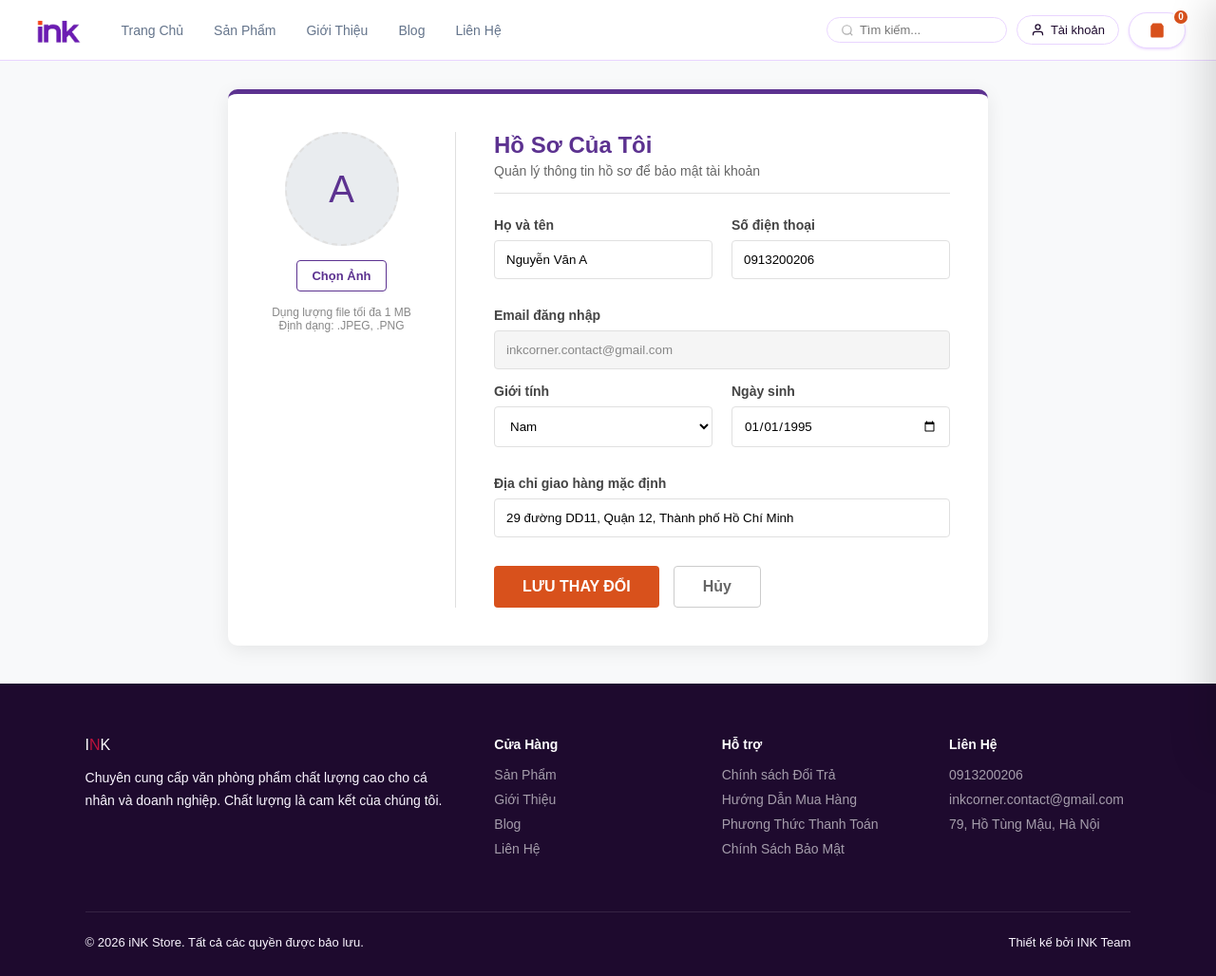
After one commit to quanYamet3/Thiet-ke-web-nhom-6, a PHP site: page /User.php in a window 1280 px wide. The commit adds this page. Shown: the whole page at 95% size. Run offline with PHP 8.4, Linux system fonts and the light colour scheme.

Commit message:
Thêm trang người dùng

```diff
--- /dev/null
+++ b/User.css
@@ -0,0 +1,235 @@
+:root {
+            --primary-purple: #5c3290;
+            --primary-orange: #d8511c;
+            --bg-color: #f8f9fa;
+            --text-color: #333333;
+            --border-color: #e0e0e0;
+            --font-main: Arial, Helvetica, sans-serif;
+            --ink-purple: #5c3290;   /* màu logo chính */
+    --ink-orange: #d8511c;   /* chấm cam */
+    --ink-light: #FAF5FF;
+    --ink-dark: #1E0A2E;
+    --ink-gray: #64748B;
+    --ink-border: #E9D5FF;
+    --ink-crimson: #BE123C; /* đỏ cho giá sản phẩm */
+        }
+
+        /* === RESET CƠ BẢN === */
+        * {
+            margin: 0;
+            padding: 0;
+            box-sizing: border-box;
+        }
+
+        body {
+    font-family: var(--font-main);
+    background-color: var(--bg-color);
+    color: var(--text-color);
+
+    display: flex;
+    flex-direction: column; /* Ép header và nội dung xếp dọc */
+    align-items: center; /* Căn giữa card theo chiều ngang */
+    /* Xóa justify-content: center; để tránh ép lỗi chiều dọc */
+}
+
+        /* === KHUNG THÔNG TIN CÁ NHÂN === */
+        .profile-card {
+            background-color: white;
+            width: 100%;
+            max-width: 800px;
+            border-radius: 10px;
+            box-shadow: 0 5px 20px rgba(0,0,0,0.08);
+            border-top: 5px solid var(--primary-purple);
+            padding: 40px;
+            display: flex;
+            gap: 40px;
+        }
+
+        /* Cột trái: Avatar */
+        .profile-sidebar {
+            width: 200px;
+            text-align: center;
+            display: flex;
+            flex-direction: column;
+            align-items: center;
+            border-right: 1px solid var(--border-color);
+            padding-right: 40px;
+        }
+
+        .avatar-preview {
+            width: 120px;
+            height: 120px;
+            background-color: #e9ecef;
+            border-radius: 50%;
+            margin-bottom: 15px;
+            display: flex;
+            align-items: center;
+            justify-content: center;
+            font-size: 40px;
+            color: var(--primary-purple);
+            border: 2px dashed var(--border-color);
+            overflow: hidden;
+        }
+
+        .avatar-preview img {
+            width: 100%;
+            height: 100%;
+            object-fit: cover;
+        }
+
+        .btn-upload {
+            background-color: white;
+            color: var(--primary-purple);
+            border: 1px solid var(--primary-purple);
+            padding: 8px 15px;
+            border-radius: 4px;
+            font-size: 13px;
+            cursor: pointer;
+            transition: all 0.3s;
+            font-weight: bold;
+        }
+
+        .btn-upload:hover {
+            background-color: var(--primary-purple);
+            color: white;
+        }
+
+        .avatar-note {
+            font-size: 12px;
+            color: #888;
+            margin-top: 15px;
+        }
+
+        /* Cột phải: Form thông tin */
+        .profile-content {
+            flex: 1;
+        }
+
+        .profile-content h2 {
+            color: var(--primary-purple);
+            font-size: 24px;
+            margin-bottom: 5px;
+        }
+
+        .profile-content p {
+            font-size: 14px;
+            color: #666;
+            margin-bottom: 25px;
+            border-bottom: 1px solid var(--border-color);
+            padding-bottom: 15px;
+        }
+
+        .form-row {
+            display: grid;
+            grid-template-columns: 1fr 1fr;
+            gap: 20px;
+            margin-bottom: 15px;
+        }
+
+        .form-group {
+            margin-bottom: 15px;
+        }
+
+        .form-group.full-width {
+            grid-column: span 2;
+        }
+
+        .form-group label {
+            display: block;
+            margin-bottom: 8px;
+            font-weight: bold;
+            font-size: 14px;
+            color: #444;
+        }
+
+        .form-group input, .form-group select {
+            width: 100%;
+            padding: 12px;
+            border: 1px solid var(--border-color);
+            border-radius: 4px;
+            font-family: inherit;
+            outline: none;
+            transition: border-color 0.3s;
+            background-color: white;
+        }
+
+        .form-group input:focus, .form-group select:focus {
+            border-color: var(--primary-purple);
+        }
+
+        .form-group input:disabled {
+            background-color: #f5f5f5;
+            cursor: not-allowed;
+            color: #888;
+        }
+
+        .action-buttons {
+            display: flex;
+            gap: 15px;
+            margin-top: 30px;
+        }
+
+        .btn-save {
+            background-color: var(--primary-orange);
+            color: white;
+            border: none;
+            padding: 12px 30px;
+            border-radius: 4px;
+            font-weight: bold;
+            font-size: 16px;
+            cursor: pointer;
+            transition: background 0.3s;
+        }
+
+        .btn-save:hover {
+            background-color: #b94215;
+        }
+
+        .btn-cancel {
+            background-color: transparent;
+            color: #666;
+            border: 1px solid #ccc;
+            padding: 12px 30px;
+            border-radius: 4px;
+            font-weight: bold;
+            font-size: 16px;
+            cursor: pointer;
+            transition: all 0.3s;
+        }
+
+        .btn-cancel:hover {
+            background-color: #f0f0f0;
+            color: #333;
+        }
+
+        /* Responsive */
+        @media (max-width: 768px) {
+            .profile-card {
+                flex-direction: column;
+                padding: 30px 20px;
+            }
+            .profile-sidebar {
+                width: 100%;
+                border-right: none;
+                border-bottom: 1px solid var(--border-color);
+                padding-right: 0;
+                padding-bottom: 30px;
+                margin-bottom: 30px;
+            }
+            .form-row {
+                grid-template-columns: 1fr;
+            }
+            .form-group.full-width {
+                grid-column: span 1;
+            }
+        }
+
+        header {
+    width: 100%;
+}
+
+.profile-card {
+    /* Code cũ giữ nguyên */
+    margin-top: 40px; /* Thêm khoảng cách đẩy phần card ra xa khỏi header */
+    margin-bottom: 40px;
+}
--- /dev/null
+++ b/User.php
@@ -0,0 +1,169 @@
+<!DOCTYPE html>
+<html lang="vi">
+<head>
+    <meta charset="UTF-8">
+    <meta name="viewport" content="width=device-width, initial-scale=1.0">
+    <title>Thông tin cá nhân - InkCorner</title>
+    <link rel="stylesheet" href="User.css">
+    <link rel="stylesheet" href="CSS_header.css">
+    <link rel="stylesheet" href="CSS_footer.css">
+</head>
+<body>
+<header>
+<nav>
+    <a href="#" class="nav-logo">
+    <img src="logo.jpg" class="logo-img">
+    </a>
+    <div class="nav-links">
+      <a href="#">Trang Chủ</a>
+      <a href="#">Sản Phẩm</a>
+      <a href="#">Giới Thiệu</a>
+      <a href="#">Blog</a>
+      <a href="#">Liên Hệ</a>
+    </div>
+    <div class="nav-right">
+      <div class="search-box">
+        <svg width="14" height="14" viewBox="0 0 24 24" fill="none" stroke="currentColor" stroke-width="2"><circle cx="11" cy="11" r="8"/><path d="m21 21-4.35-4.35"/></svg>
+        <input type="text" placeholder="Tìm kiếm..." id="searchInput" oninput="filterProducts()">
+      </div>
+      <button class="btn-account" onclick="openModal('loginModal')">
+        <svg width="15" height="15" viewBox="0 0 24 24" fill="none" stroke="currentColor" stroke-width="2"><path d="M20 21v-2a4 4 0 0 0-4-4H8a4 4 0 0 0-4 4v2"/><circle cx="12" cy="7" r="4"/></svg>
+        Tài khoản
+      </button>
+      <!-- Nút giỏ hàng - Small pill -->
+      <button class="btn-cart" onclick="toggleCart()">
+        CART
+        <svg viewBox="0 0 24 24" fill="none" stroke="currentColor" stroke-width="2.5">
+          <path d="M6 2L3 6v14a2 2 0 0 0 2 2h14a2 2 0 0 0 2-2V6l-3-4z"/>
+          <line x1="3" y1="6" x2="21" y2="6"/>
+          <path d="M16 10a4 4 0 0 1-8 0"/>
+        </svg>
+        <span class="cart-badge" id="cartBadge">0</span>
+      </button>
+    </div>
+  </nav>
+
+  <!-- CART OVERLAY & DRAWER -->
+  <div class="cart-overlay" id="cartOverlay" onclick="toggleCart()"></div>
+  <div class="cart-drawer" id="cartDrawer">
+    <div class="cart-header">
+      <h3>Gio Hang</h3>
+      <button class="cart-close" onclick="toggleCart()">
+        <svg width="20" height="20" viewBox="0 0 24 24" fill="none" stroke="currentColor" stroke-width="2"><line x1="18" y1="6" x2="6" y2="18"/><line x1="6" y1="6" x2="18" y2="18"/></svg>
+      </button>
+    </div>
+    <div class="cart-body" id="cartBody">
+      <div class="cart-empty">
+        <svg width="56" height="56" viewBox="0 0 24 24" fill="none" stroke="#CBD5E1" stroke-width="1.5" style="margin:0 auto 16px;display:block"><path d="M6 2L3 6v14a2 2 0 0 0 2 2h14a2 2 0 0 0 2-2V6l-3-4z"/><line x1="3" y1="6" x2="21" y2="6"/><path d="M16 10a4 4 0 0 1-8 0"/></svg>
+        <p style="font-weight:600;margin-bottom:6px;">Giỏ hàng của tôi</p>
+        <p style="font-size:13px;">Hãy thêm sản phẩm vào giỏ hàng</p>
+      </div>
+    </div>
+    <div class="cart-footer" id="cartFooter" style="display:none">
+      <div class="cart-total"><span>Tổng cộng:</span><strong id="cartTotal">0d</strong></div>
+      <button class="btn-checkout">Thanh Toán Ngay</button>
+    </div>
+  </div>
+</header>
+<br>
+<br>
+<br>
+    <div class="profile-card">
+
+        <!-- Khu vực ảnh đại diện -->
+        <div class="profile-sidebar">
+            <div class="avatar-preview">
+                A
+                <!-- Khi có ảnh thật sẽ dùng thẻ img dưới đây -->
+                <!-- <img src="link-anh.jpg" alt="Avatar"> -->
+            </div>
+            <button class="btn-upload">Chọn Ảnh</button>
+            <div class="avatar-note">
+                Dụng lượng file tối đa 1 MB<br>
+                Định dạng: .JPEG, .PNG
+            </div>
+        </div>
+
+        <!-- Khu vực form nhập liệu -->
+        <div class="profile-content">
+            <h2>Hồ Sơ Của Tôi</h2>
+            <p>Quản lý thông tin hồ sơ để bảo mật tài khoản</p>
+
+            <form action="#" method="POST">
+                <div class="form-row">
+                    <div class="form-group">
+                        <label for="fullname">Họ và tên</label>
+                        <input type="text" id="fullname" value="Nguyễn Văn A">
+                    </div>
+                    <div class="form-group">
+                        <label for="phone">Số điện thoại</label>
+                        <input type="tel" id="phone" value="0913200206">
+                    </div>
+                </div>
+
+                <div class="form-group full-width">
+                    <label for="email">Email đăng nhập</label>
+                    <input type="email" id="email" value="inkcorner.contact@gmail.com" disabled>
+                </div>
+
+                <div class="form-row">
+                    <div class="form-group">
+                        <label for="gender">Giới tính</label>
+                        <select id="gender">
+                            <option value="male" selected>Nam</option>
+                            <option value="female">Nữ</option>
+                            <option value="other">Khác</option>
+                        </select>
+                    </div>
+                    <div class="form-group">
+                        <label for="dob">Ngày sinh</label>
+                        <input type="date" id="dob" value="1995-01-01">
+                    </div>
+                </div>
+
+                <div class="form-group full-width">
+                    <label for="address">Địa chỉ giao hàng mặc định</label>
+                    <input type="text" id="address" value="29 đường DD11, Quận 12, Thành phố Hồ Chí Minh">
+                </div>
+
+                <div class="action-buttons">
+                    <button type="button" class="btn-save">LƯU THAY ĐỔI</button>
+                    <button type="button" class="btn-cancel">Hủy</button>
+                </div>
+            </form>
+        </div>
+    </div>
+    <footer>
+    <div class="footer-grid">
+      <div class="footer-brand">
+        <a class="nav-logo">I<span style="color:var(--ink-crimson)">N</span>K</a>
+        <p>Chuyên cung cấp văn phòng phẩm chất lượng cao cho cá nhân và doanh nghiệp. Chất lượng là cam kết của chúng tôi.</p>
+      </div>
+      <div class="footer-col">
+        <h4>Cửa Hàng</h4>
+        <a href="#">Sản Phẩm</a>
+        <a href="#">Giới Thiệu</a>
+        <a href="#">Blog</a>
+        <a href="#">Liên Hệ</a>
+      </div>
+      <div class="footer-col">
+        <h4>Hỗ trợ</h4>
+        <a href="#">Chính sách Đổi Trả</a>
+        <a href="#">Hướng Dẫn Mua Hàng</a>
+        <a href="#">Phương Thức Thanh Toán</a>
+        <a href="#">Chính Sách Bảo Mật</a>
+      </div>
+      <div class="footer-col">
+        <h4>Liên Hệ</h4>
+        <a href="#">0913200206</a>
+        <a href="#">inkcorner.contact@gmail.com</a>
+        <a href="#">79, Hồ Tùng Mậu, Hà Nội</a>
+      </div>
+    </div>
+    <div class="footer-bottom">
+      <span>© 2026 iNK Store. Tất cả các quyền được bảo lưu.</span>
+      <span>Thiết kế bởi INK Team</span>
+    </div>
+  </footer>
+</body>
+</html>
```
Also changed, not shown: Trang_chủ.php (+4 -5 lines).
